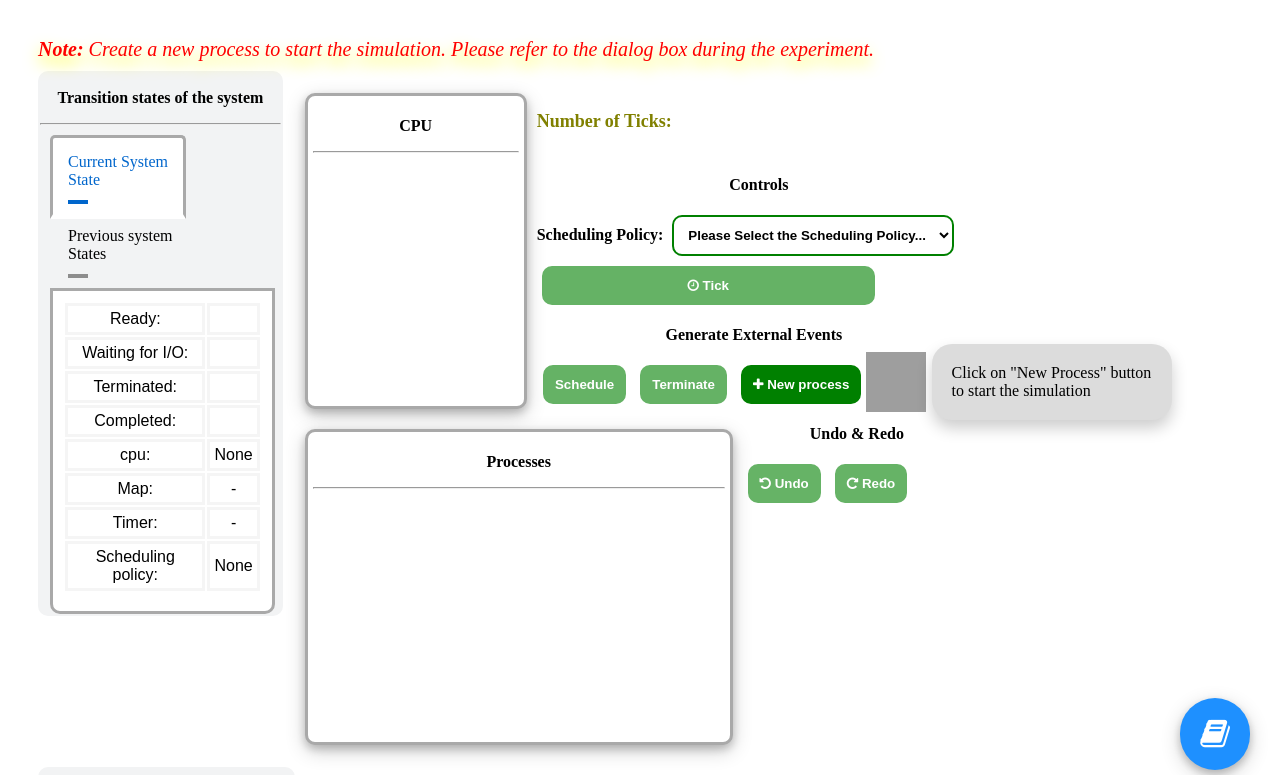
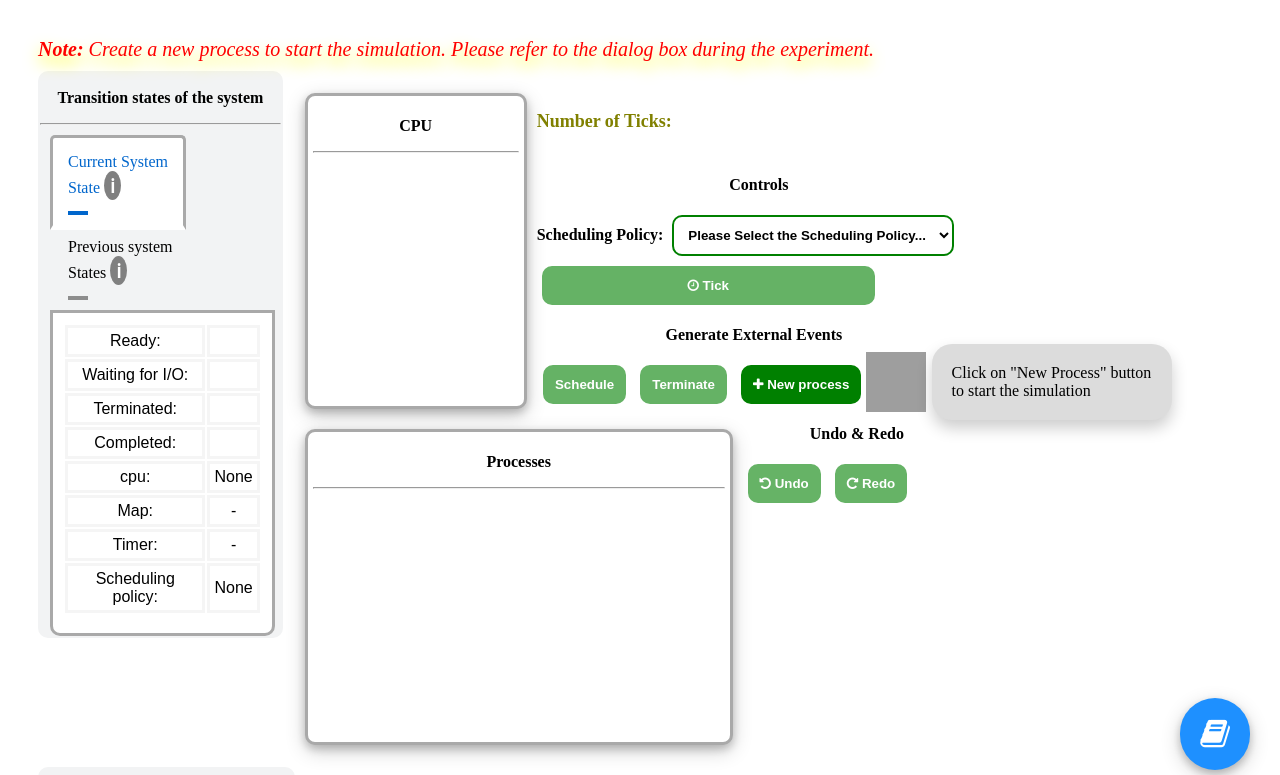
Before and after one commit to virtual-labs/exp-non-preemptive-scheduling-iiith, a plain HTML site: page experiment/simulation/index.html in a window 1280 px wide. Shown: the top 775 px of the page. Drawn offline with Linux system fonts and the light colour scheme; grey boxes are pictures that could not be loaded.

Commit message:
info icon added to the system states

```diff
--- a/experiment/simulation/index.html
+++ b/experiment/simulation/index.html
@@ -50,9 +50,11 @@
             <div class="states">
                 <div class="tabset">
                     <input type="radio" name="tabset" id="tab1" aria-controls="marzen" checked>
-                    <label id="current_state" for="tab1">Current System<br>State</label>
+                    <label id="current_state" for="tab1">Current System<br>State&nbsp<button class="wrapper" id="info_btn"> &#8505
+                        <span class="tooltip">The informtion about the plant (CPU and process table) is displayed here.</span></button></label>
                     <input type="radio" name="tabset" id="tab2" aria-controls="marzen">
-                    <label id="previous_states" for="tab2">Previous system<br>States</label>
+                    <label id="previous_states" for="tab2">Previous system<br>States&nbsp<button class="wrapper" id="info_btn"> &#8505
+                        <span class="tooltip">All the previous states of the plant(CPU and process table) are stored here to refer later.</span></button></label>
 
                     <div class="tab-panels">
                         <section id="marzen" class="tab-panel">
--- a/experiment/simulation/styles.css
+++ b/experiment/simulation/styles.css
@@ -995,6 +995,8 @@ margin-bottom: 0;
 
 #info_btn {
 border-radius: 100%;
+padding-left: 6px;
+padding-right: 6px;
 width: fit-content;
 color: white;
 font-weight: bolder;
```
